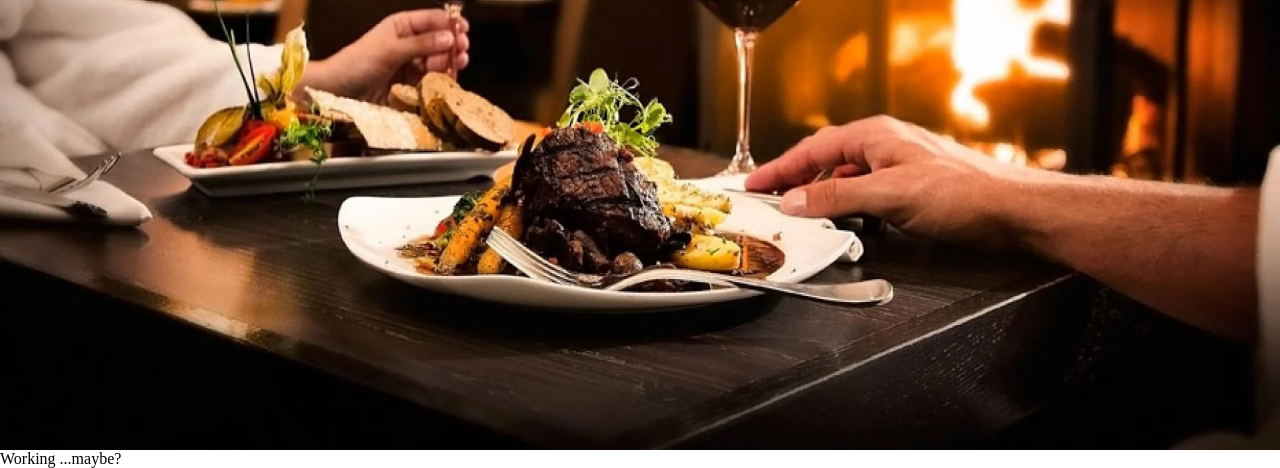
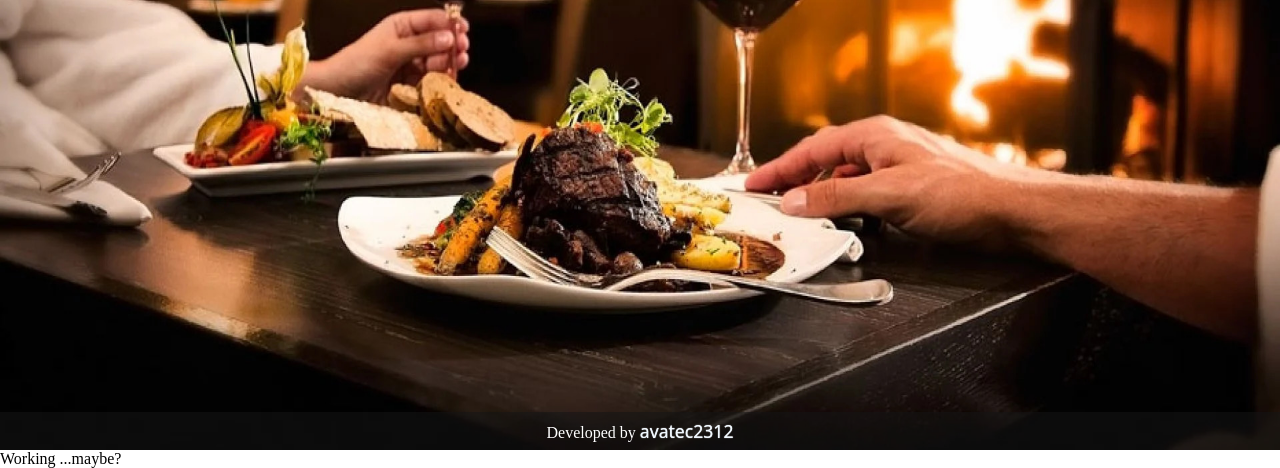
Before and after one commit to WillAvatec/restaurant-page, a website built with webpack: page dist/index.html in a window 1280 px wide. Shown: the part 350-818 px from the top of the page. Built offline with nearby package versions, Linux system fonts and the light colour scheme.

Commit message:
adding reference to github

```diff
--- a/dist/index.html
+++ b/dist/index.html
@@ -27,8 +27,10 @@
                 <p>Taberna & Restaurant</p>
             </div>
         </section>
-        <section class="main-content">
-
+        <section class="footer">
+            <div class="footer-container">
+                <p>Developed by <a href="https://github.com/WillAvatec/restaurant-page">avatec2312</a></p>
+            </div>
         </section>
     </div>
     <script src="./main.js"></script>
```
